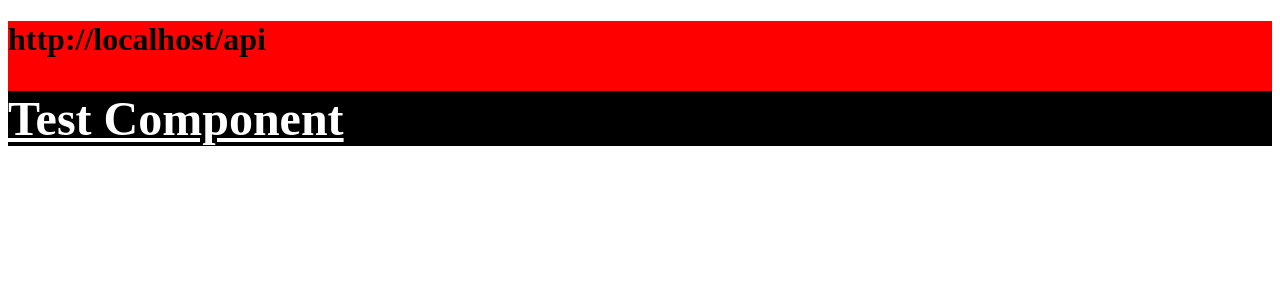
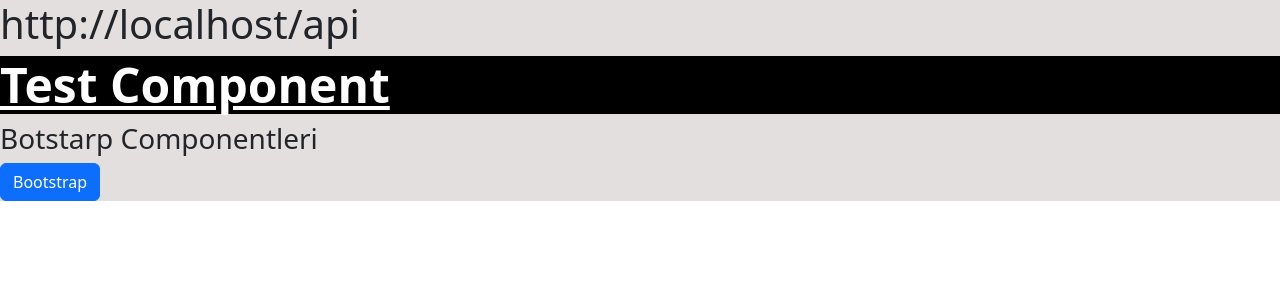
Before and after one commit to gundogdutekin/react-doc, a React (Create React App) app: page / in a window 1280 px wide. Shown: the top 300 px of the page. Built offline with nearby package versions, Linux system fonts and the light colour scheme.

Commit message:
Bootstrap components installed and used

```diff
--- a/package.json
+++ b/package.json
@@ -6,7 +6,9 @@
     "@testing-library/jest-dom": "^5.16.5",
     "@testing-library/react": "^13.4.0",
     "@testing-library/user-event": "^13.5.0",
+    "bootstrap": "^5.2.1",
     "react": "^18.2.0",
+    "react-bootstrap": "^2.5.0",
     "react-dom": "^18.2.0",
     "react-scripts": "5.0.1",
     "styled-components": "^5.3.5",
--- a/src/App.js
+++ b/src/App.js
@@ -1,10 +1,12 @@
 import Test from './Test';
 import styles from "./App.module.css";
+import Bootstrap from './Bootstrap';
 function App() {
   return (
     <div className={styles.App}>
       <h1>{process.env.REACT_APP_API_URL}</h1>
     <Test/>
+    <Bootstrap/>
     </div>
 
   );
--- a/src/App.module.css
+++ b/src/App.module.css
@@ -1,3 +1,3 @@
 .App{
-    background-color: red;
+    background-color: rgb(228, 223, 223);
 }
--- /dev/null
+++ b/src/Bootstrap.js
@@ -0,0 +1,13 @@
+import 'bootstrap/dist/css/bootstrap.min.css';
+import { Button } from 'react-bootstrap';
+
+const Bootstrap = () => {
+    return (
+        <div>
+            <h3>Botstarp Componentleri</h3>
+            <Button>Bootstrap</Button>
+        </div>
+    )
+}
+
+export default Bootstrap
```
Also changed, not shown: 1 other file (tests, documents, lock files or other folders).
